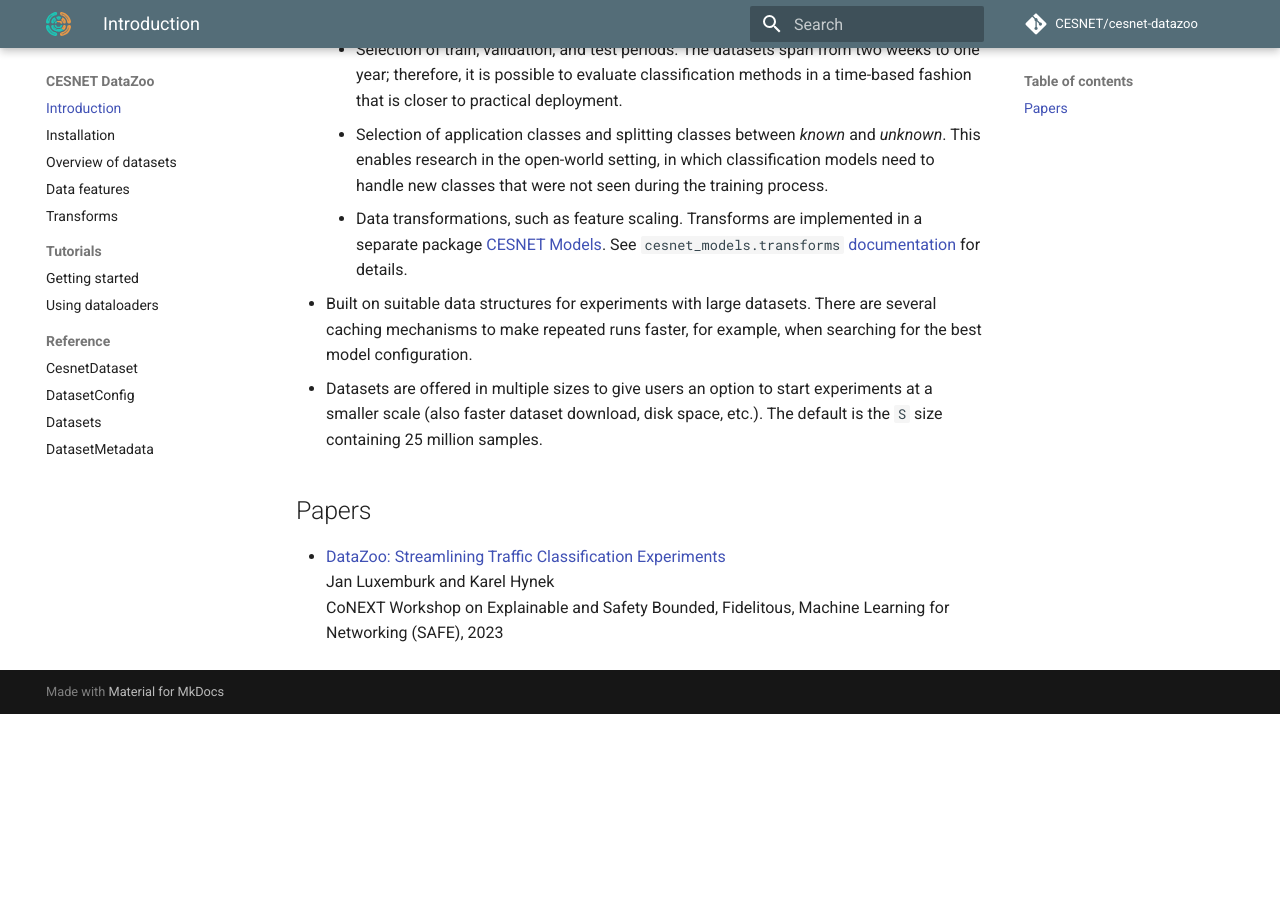
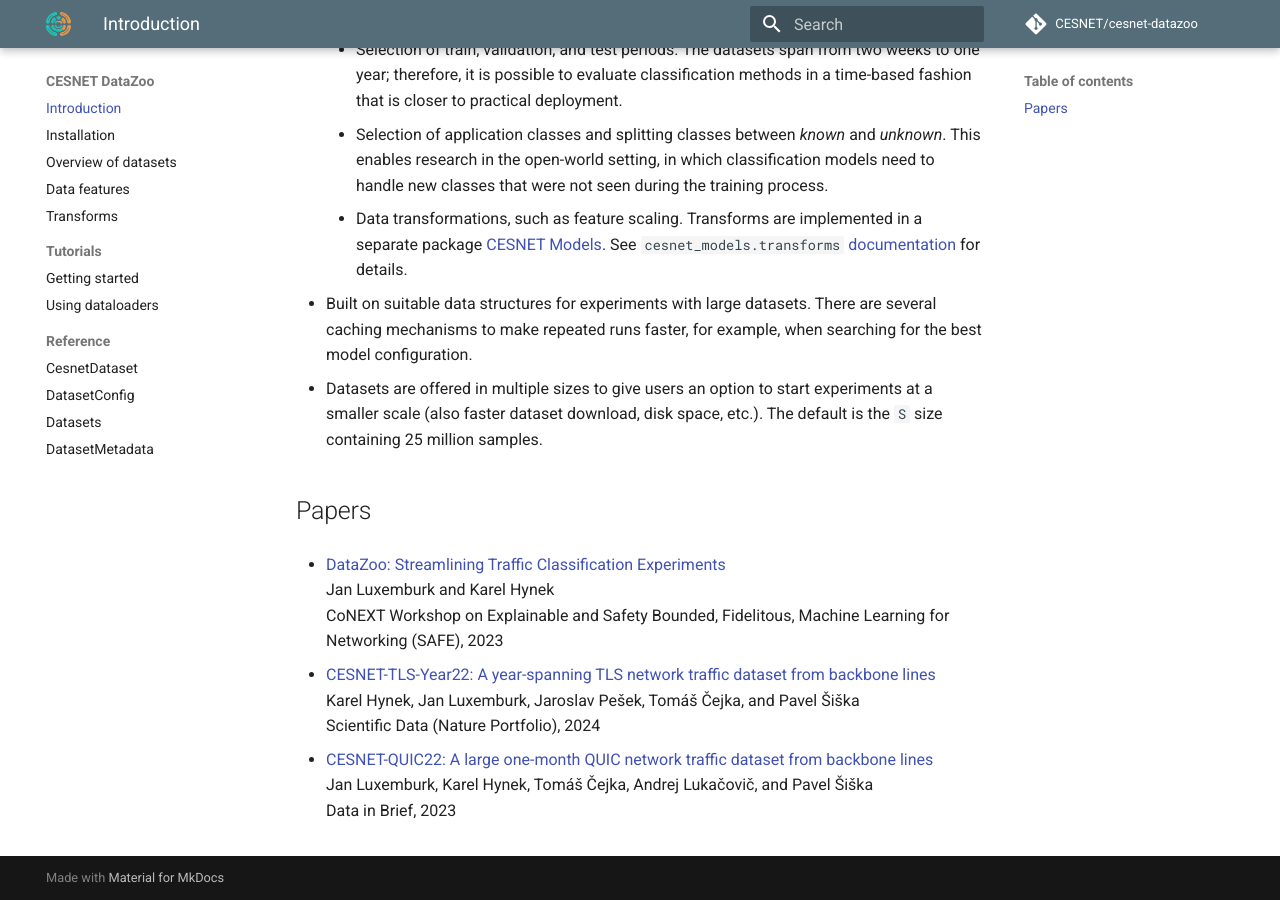
Before and after one commit to CESNET/cesnet-datazoo, an MkDocs documentation site: the page built from docs/index.md, in a window 1280 px wide and 900 px high, scrolled down 506 px. Built offline with MkDocs 1.6.1 and Material for MkDocs 9.7.7, drawn with Linux system fonts in a browser that asks for light colours; comment, search, counter and statistics services are not loaded; before the commit the page ends 1220 px from its top, so only the background shows below that.

```diff
--- a/docs/index.md
+++ b/docs/index.md
@@ -18,3 +18,11 @@ The goal of this project is to provide tools for working with large network traf
 * [DataZoo: Streamlining Traffic Classification Experiments](https://doi.org/10.1145/3630050.3630176) <br>
 Jan Luxemburk and Karel Hynek <br>
 CoNEXT Workshop on Explainable and Safety Bounded, Fidelitous, Machine Learning for Networking (SAFE), 2023
+
+* [CESNET-TLS-Year22: A year-spanning TLS network traffic dataset from backbone lines](https://doi.org/10.1038/s41597-024-03927-4) <br>
+Karel Hynek, Jan Luxemburk, Jaroslav Pešek, Tomáš Čejka, and Pavel Šiška  <br>
+Scientific Data (Nature Portfolio), 2024
+
+* [CESNET-QUIC22: A large one-month QUIC network traffic dataset from backbone lines](https://doi.org/10.1016/j.dib.2023.108888) <br>
+Jan Luxemburk, Karel Hynek, Tomáš Čejka, Andrej Lukačovič, and Pavel Šiška  <br>
+Data in Brief, 2023
```
Also changed, not shown: README.md (+12 -2 lines).
